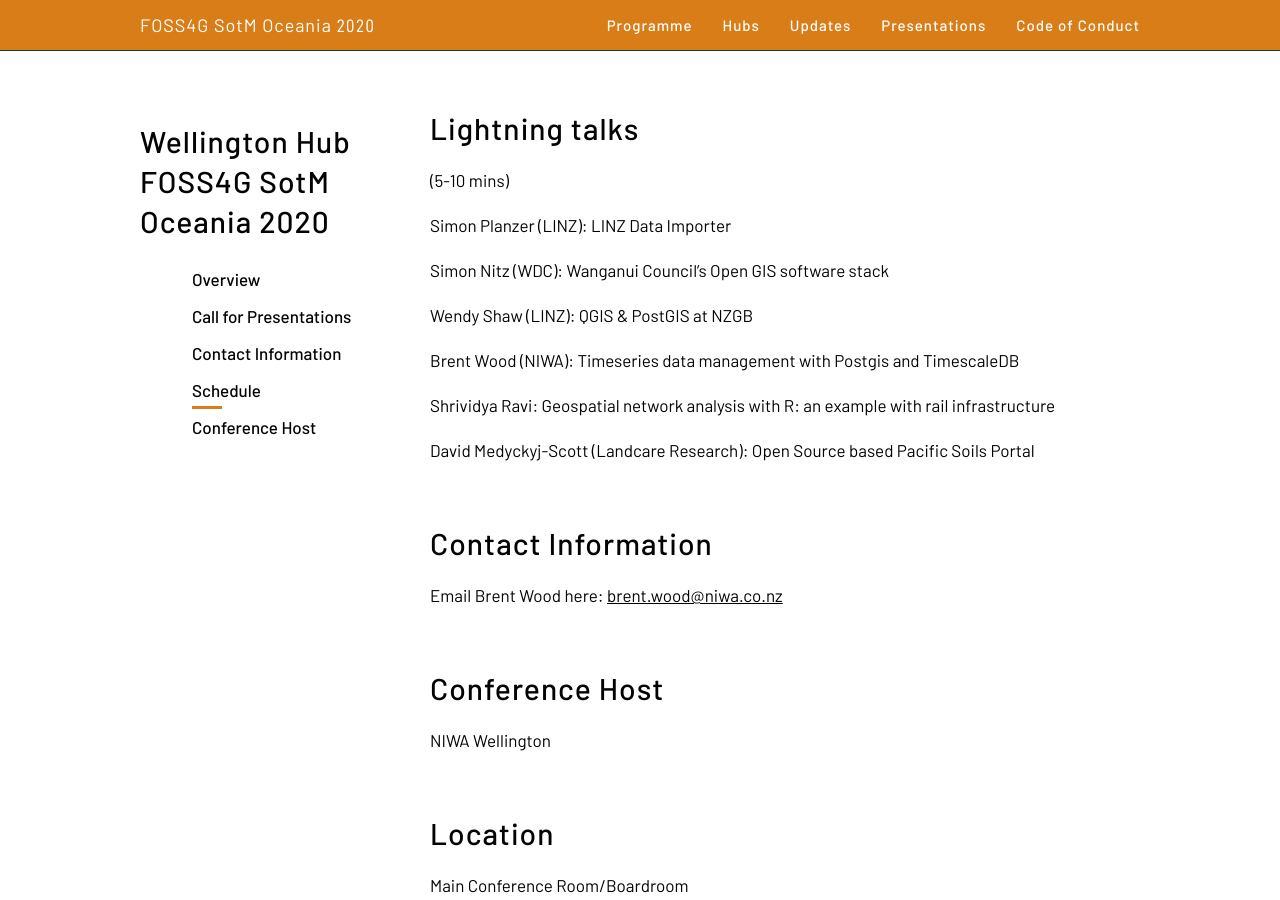
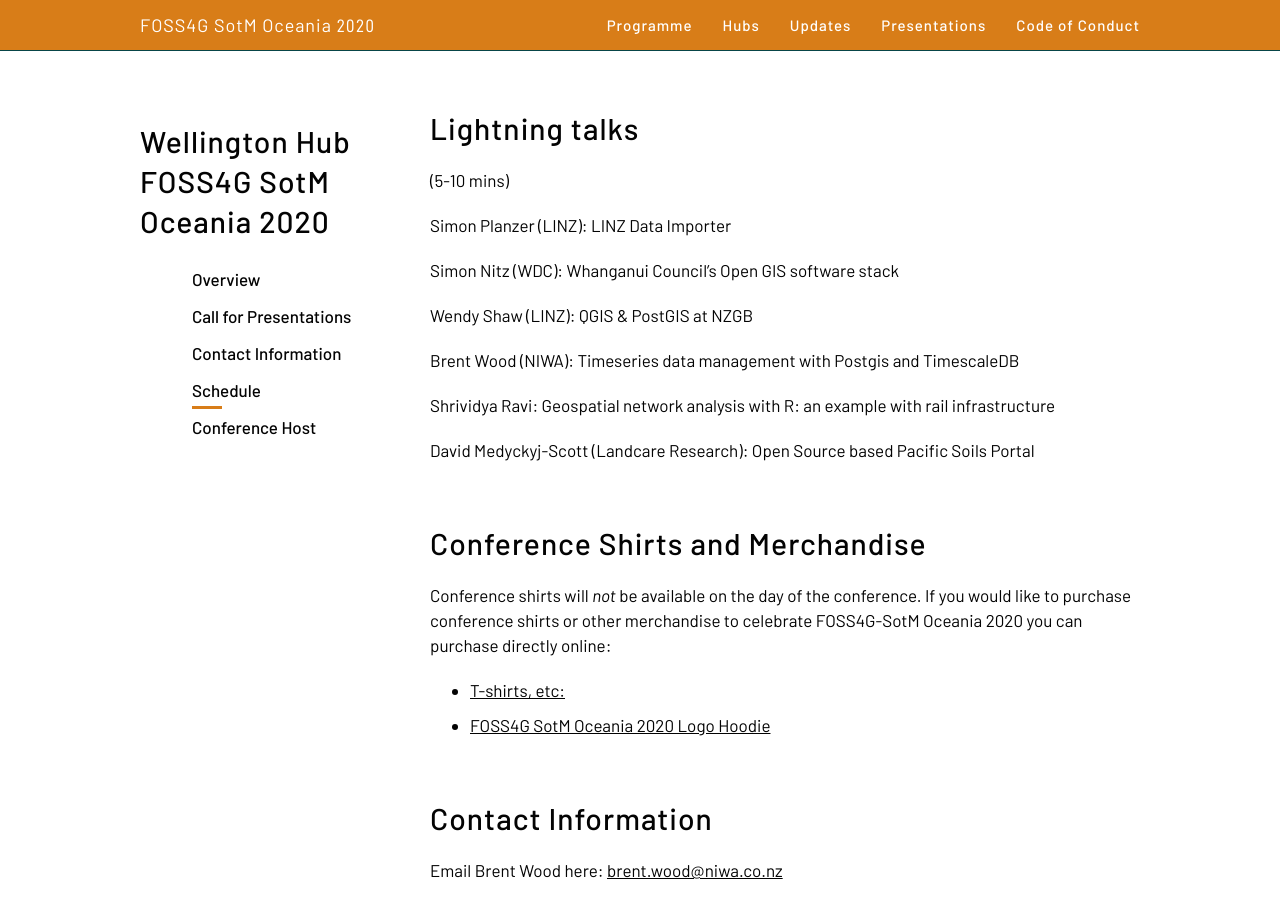
Before and after one commit to osgeo-oceania/foss4g-sotm-oceania-2020, a Jekyll site: the page built from hubs/wellington/index.md, in a window 1280 px wide and 900 px high, scrolled down 2272 px. Built offline with Jekyll 4.4.1, drawn with Linux system fonts in a browser that asks for light colours.

Commit message:
Update index.md

```diff
--- a/hubs/wellington/index.md
+++ b/hubs/wellington/index.md
@@ -59,7 +59,7 @@
 | 12:30 | Lunch (can be purchased from NIWA staff cafeteria) |
 | 1:30 - 1:50 pm | Third Session - Lightning talks |
 | 2:00 - 4:00 pm | International Streaming Session - 6 speakers via Oceania-wide video link |
-| 4:00 - 4:10 pm | Closing Remarks (Early finish to hopefully escape peak traffic)
+| 4:00 - 4:10 pm | Closing Remarks (Early finish to hopefully escape peak traffic) |
 
 # Presentations
 (nominal 20 mins)
@@ -86,7 +86,7 @@
 
 Simon Planzer (LINZ): LINZ Data Importer
 
-Simon Nitz (WDC): Wanganui Council's Open GIS software stack
+Simon Nitz (WDC): Whanganui Council's Open GIS software stack
 
 Wendy Shaw (LINZ): QGIS & PostGIS at NZGB
 
@@ -95,6 +95,14 @@
 Shrividya Ravi: Geospatial network analysis with R: an example with rail infrastructure
 
 David Medyckyj-Scott (Landcare Research): Open Source based Pacific Soils Portal
+
+
+# Conference Shirts and Merchandise
+
+Conference shirts will _not_ be available on the day of the conference. If you would like to purchase conference shirts or other merchandise to celebrate FOSS4G-SotM Oceania 2020 you can purchase directly online:
+
+  * [T-shirts, etc:](https://shop.spreadshirt.com.au/osgeo-oceania/all)
+  * [FOSS4G SotM Oceania 2020 Logo Hoodie](https://www.redbubble.com/people/osgeo-oceania/shop)
 
 
 # Contact Information
```
